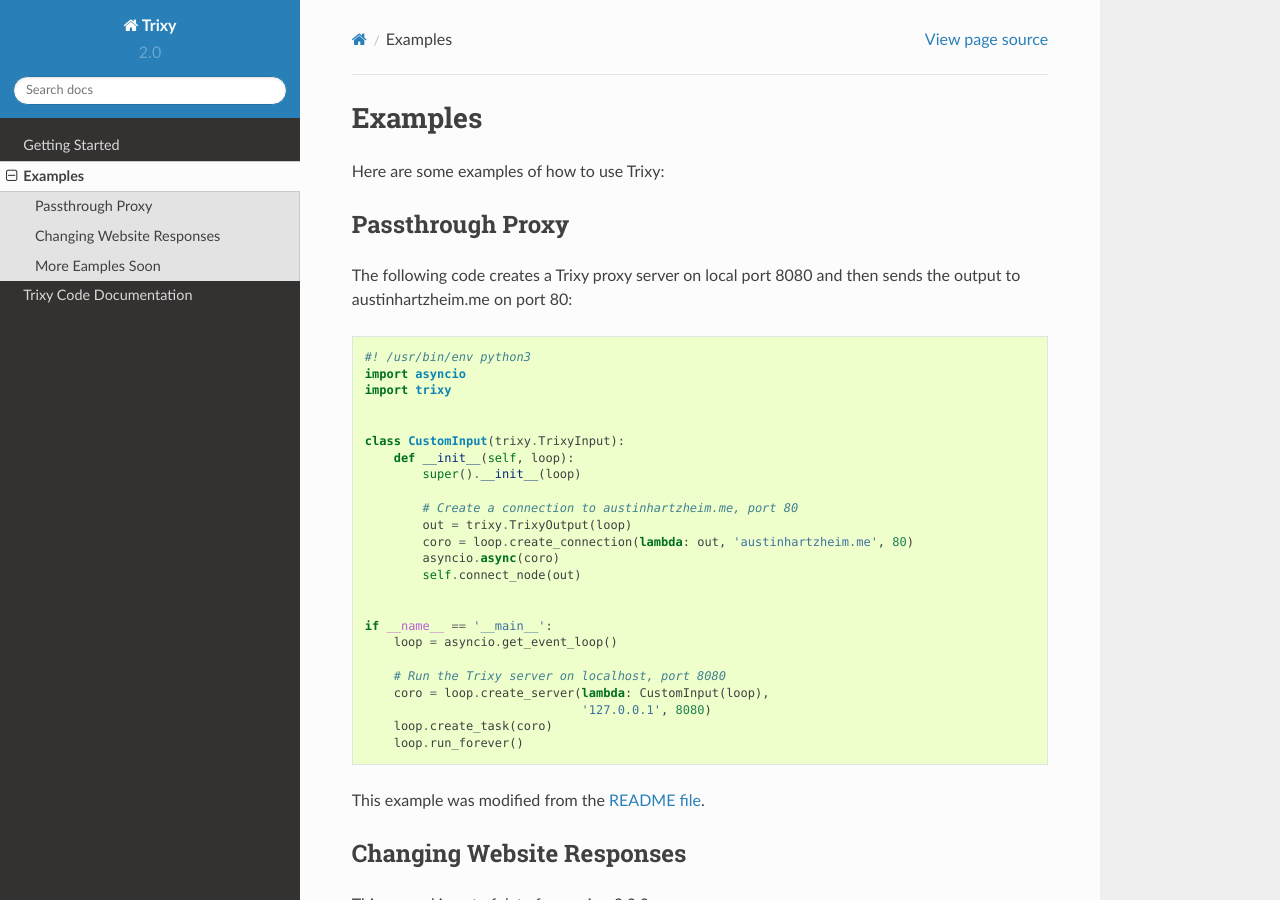
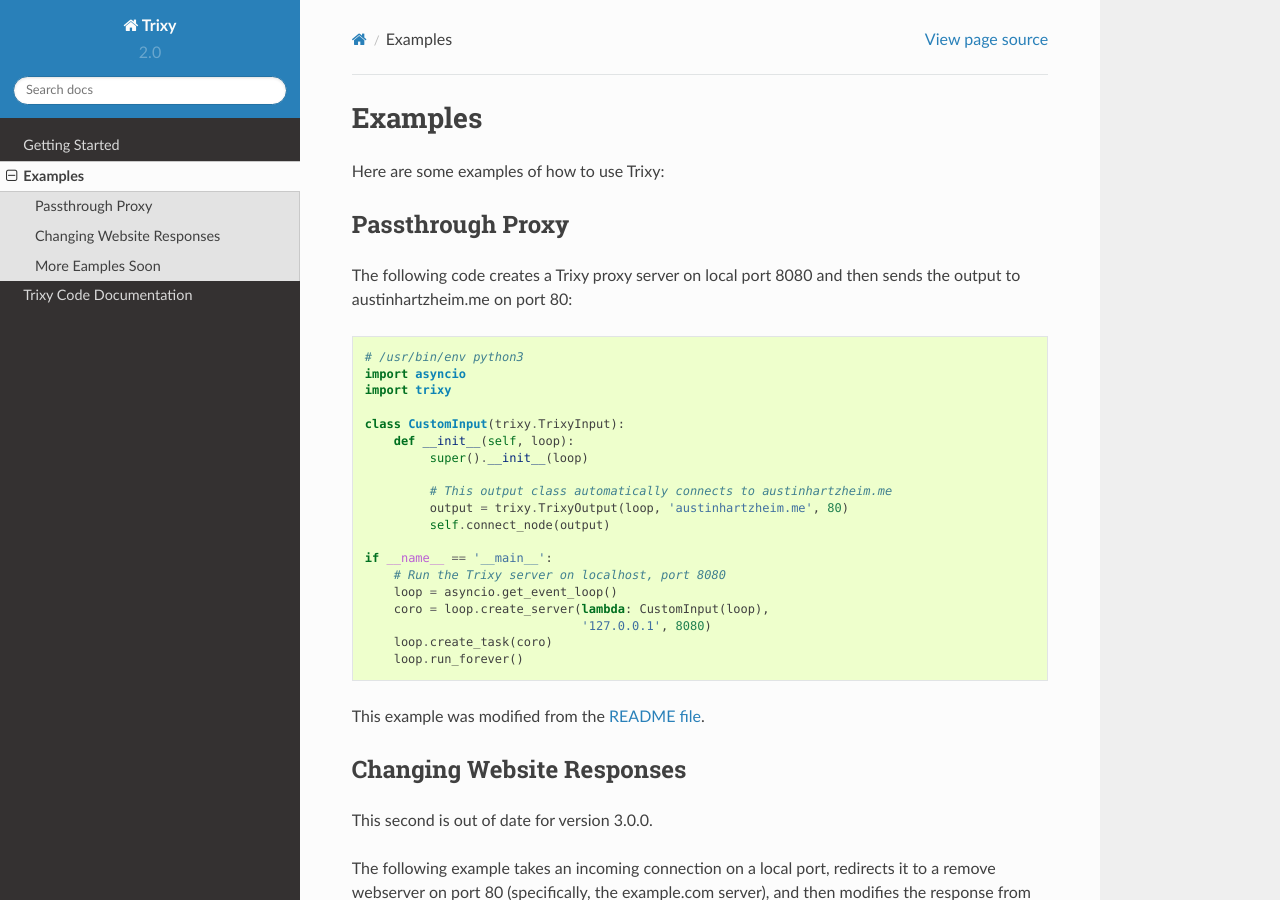
Before and after one commit to austinhartzheim/trixy, a Sphinx documentation site: the page built from docs/examples.rst, in a window 1280 px wide and 900 px high. Built offline with Sphinx 7.4.7 and the Read the Docs theme 2.0.0, drawn with Linux system fonts in a browser that asks for light colours.

Commit message:
Updated README example.

```diff
--- a/docs/examples.rst
+++ b/docs/examples.rst
@@ -17,30 +17,26 @@
 
 The following code creates a Trixy proxy server on local port 8080 and then sends the output to austinhartzheim.me on port 80::
 
-   #! /usr/bin/env python3
+   # /usr/bin/env python3
    import asyncio
    import trixy
 
-
    class CustomInput(trixy.TrixyInput):
        def __init__(self, loop):
-           super().__init__(loop)
+            super().__init__(loop)
 
-	   # Create a connection to austinhartzheim.me, port 80
-           out = trixy.TrixyOutput(loop)
-           coro = loop.create_connection(lambda: out, 'austinhartzheim.me', 80)
-           asyncio.async(coro)
-           self.connect_node(out)
-
+            # This output class automatically connects to austinhartzheim.me
+            output = trixy.TrixyOutput(loop, 'austinhartzheim.me', 80)
+            self.connect_node(output)
 
    if __name__ == '__main__':
+       # Run the Trixy server on localhost, port 8080
        loop = asyncio.get_event_loop()
-
-       # Run the Trixy server on localhost, port 8080
        coro = loop.create_server(lambda: CustomInput(loop),
                                  '127.0.0.1', 8080)
        loop.create_task(coro)
        loop.run_forever()
+
 
 This example was modified from the `README file <https://github.com/austinhartzheim/Trixy/blob/master/README.md>`_.
 
```
Also changed, not shown: README.md (+6 -8 lines).
